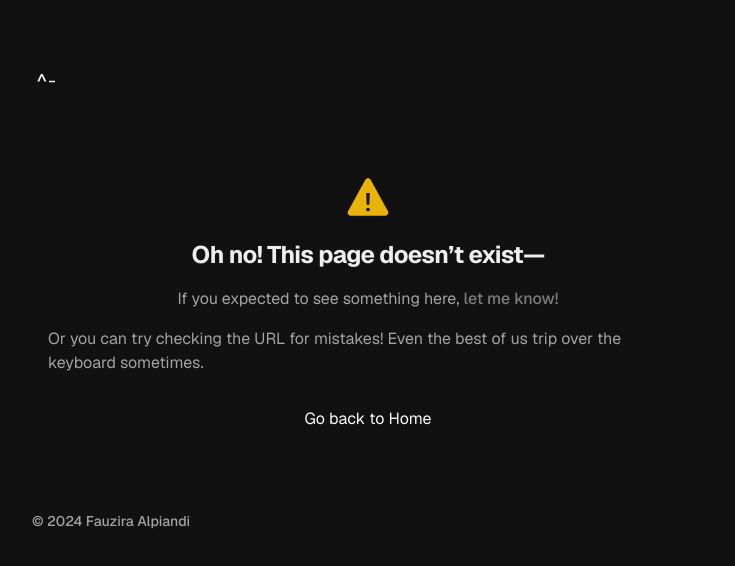
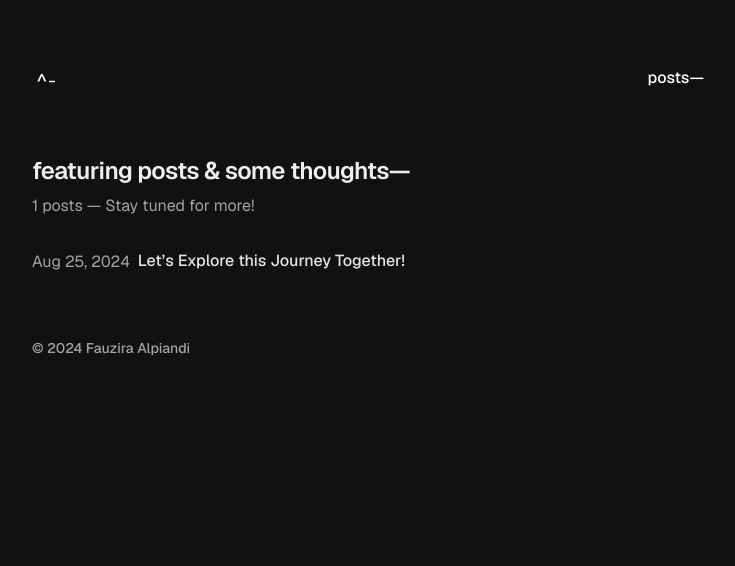
Before and after one commit to fauziralpiandi/zira.my.id, a Next.js app: page /posts in a window 1280 px wide. Before the commit this address had no page. Shown: the top 566 px of the page, without its empty margins (272-1007 px from the left). Built offline with nearby package versions, Linux system fonts and the light colour scheme.

Commit message:
refactoring

```diff
--- a/app/components/Navigation.tsx
+++ b/app/components/Navigation.tsx
@@ -6,7 +6,7 @@ import { site } from 'app/utils/constant'
 
 export function Navbar() {
   const pathname = usePathname()
-  const isBlogActive = pathname.startsWith('/blog')
+  const isBlogActive = pathname.startsWith('/posts')
 
   return (
     <aside className="pb-16">
@@ -19,12 +19,13 @@ export function Navbar() {
           <Logo />
         </Link>
         <Link
-          href="/blog"
+          href="/posts"
           className={`flex items-center font-medium text-neutral-400 nav-link ${
             isBlogActive ? 'current text-white' : ''
           }`}
           aria-current={isBlogActive ? 'page' : undefined}
         >
+          posts&mdash;
           {/* deeptalk */}
         </Link>
       </div>
--- a/app/components/Posts.tsx
+++ b/app/components/Posts.tsx
@@ -1,8 +1,8 @@
 import Link from 'next/link'
 import { formatDate } from 'app/utils/meta'
-import { getBlogPosts } from 'app/utils/helper'
+import { getPosts } from 'app/utils/helper'
 
-export interface BlogPostType {
+export interface PostType {
   slug: string
   metadata: {
     publishedAt: string
@@ -11,36 +11,31 @@ export interface BlogPostType {
   }
 }
 
-export interface BlogPostsProps {
+export interface PostsProps {
   recent?: number
   featured?: boolean
 }
 
-export async function BlogPosts({
-  recent,
-  featured = false,
-}: BlogPostsProps) {
-  let allBlogs: BlogPostType[] = []
+export async function MyPosts({ recent, featured = false }: PostsProps) {
+  let allPosts: PostType[] = []
   try {
-    allBlogs = (await getBlogPosts()).filter(Boolean) as BlogPostType[]
+    allPosts = (await getPosts()).filter(Boolean) as PostType[]
   } catch (error) {
-    console.error('Failed to fetch blog posts\u2014', error)
+    console.error('Failed to fetch posts\u2014', error)
     return (
       <div className="text-red-500">
-        Error&mdash; Unable to load blog posts. Please try again later.
+        Unable to load posts. Please try again later.
       </div>
     )
   }
 
-  if (!allBlogs.length) {
+  if (!allPosts.length) {
     return (
-      <div className="text-yellow-500">
-        Warning&mdash; No blog posts found. Check back soon for updates!
-      </div>
+      <div className="text-yellow-500">Check back soon for updates!</div>
     )
   }
 
-  const filteredBlogs = allBlogs
+  const filteredPosts = allPosts
     .filter((post) => !featured || post.metadata.isFeatured)
     .sort(
       (a, b) =>
@@ -51,11 +46,11 @@ export async function BlogPosts({
 
   return (
     <div>
-      {filteredBlogs.map((post) => (
+      {filteredPosts.map((post) => (
         <Link
           key={post.slug}
           className="flex flex-col my-4 space-y-2"
-          href={`/blog/${post.slug}`}
+          href={`/posts/${post.slug}`}
         >
           <div className="w-full flex flex-col md:flex-row space-x-0 md:space-x-2">
             <p className="text-neutral-400 tabular-nums">
--- a/app/layout.tsx
+++ b/app/layout.tsx
@@ -65,7 +65,7 @@ export default function RootLayout({
         GeistMono.variable,
       )}
     >
-      <body className="relative width-full px-8 pt-8 md:pt-16 pb-8 md:pb-16 antialiased">
+      <body className="relative width-full px-7 pt-8 md:pt-16 pb-8 md:pb-16 antialiased">
         <main className="relative max-w-2xl mx-auto">
           {/* Suspense for Navbar - holding your breath until it loads! */}
           <Suspense fallback={<div>Loading...</div>}>
--- a/app/page.tsx
+++ b/app/page.tsx
@@ -5,6 +5,7 @@ import { BiMoon } from 'react-icons/bi'
 import one from 'public/imgs/one.webp'
 import two from 'public/imgs/two.webp'
 import three from 'public/imgs/three.webp'
+import { MyPosts } from 'app/components/Posts'
 
 // TextBlock component for rendering styled text paragraphs
 // Perfect for when you want to say a lot but don’t want to overwhelm with too many words.
@@ -123,14 +124,14 @@ export default function Home() {
         {/* Descriptive text paragraphs */}
         {[
           `Do you really like bright objects at night? That\u2019s always the silliest question I\u2019ve ever heard. More annoying than those clouds that often block everything and force to hit me the hay early.`,
-          `200 notes might be more than enough to show how quiet a person like me can be, who just ends up wasting paper while always supporting Go Green, but here I am\u2014`,
+          `200 notes might be more than enough to show how quiet a person like me can be, but here I am,`,
           `Keep it flowing \u2014 Keep it simple, Stupid!`,
         ].map((text, index) => (
           <TextBlock key={index}>{text}</TextBlock>
         ))}
 
         <div className="flex w-full font-semibold my-4 animate-pulse">
-          {/*<BlogPosts featured />*/}
+          <MyPosts featured />
         </div>
       </div>
     </section>
--- a/app/blog/[slug]/page.tsx
+++ b/app/posts/[slug]/page.tsx
@@ -1,26 +1,26 @@
 import Image from 'next/image'
 import { notFound } from 'next/navigation'
 import { meta, formatDate } from 'app/utils/meta'
-import { getBlogPosts } from 'app/utils/helper'
+import { getPosts } from 'app/utils/helper'
 import { site } from 'app/utils/constant'
 import { FaRegClock } from 'react-icons/fa'
 import ReactMarkdown from 'react-markdown'
 import rehypeRaw from 'rehype-raw'
 
-// Let's define the type for your blog params. Because types are life.
-type BlogParams = {
+// Let's define the type for your post params. Because types are life.
+type PostParams = {
   slug: string
 }
 
 // This function generates all the fancy metadata.
-// It's basically making sure your blog post is Instagram-ready... but for Google.
+// It's basically making sure your post is Instagram-ready... but for Google.
 export async function generateMetadata({
   params,
 }: {
-  params: BlogParams
+  params: PostParams
 }) {
-  // Step 1: Fetch all the blog posts. Yes, all of them.
-  let posts = await getBlogPosts()
+  // Step 1: Fetch all the posts. Yes, all of them.
+  let posts = await getPosts()
   // Step 2: Try to find the post with the right slug. It's like playing hide and seek.
   let post = posts.find((post) => post.slug === params.slug)
 
@@ -49,7 +49,7 @@ export async function generateMetadata({
       description,
       type: 'article',
       publishedTime,
-      url: `${site.baseUrl}/blog/${post.slug}`,
+      url: `${site.baseUrl}/posts/${post.slug}`,
       images: [{ url: ogImage }],
     },
     twitter: {
@@ -61,14 +61,10 @@ export async function generateMetadata({
   }
 }
 
-// The main event. This function handles displaying the blog post.
-export default async function BlogPost({
-  params,
-}: {
-  params: BlogParams
-}) {
-  // Fetch all the blog posts again. (Déjà vu, anyone?)
-  let posts = await getBlogPosts()
+// The main event. This function handles displaying the post.
+export default async function PostPage({ params }: { params: PostParams }) {
+  // Fetch all the posts again. (Déjà vu, anyone?)
+  let posts = await getPosts()
   // Try to find the post by its slug.
   let post = posts.find((post) => post.slug === params.slug)
 
@@ -100,13 +96,13 @@ export default async function BlogPost({
             'image': post.metadata.image
               ? `${site.baseUrl}${post.metadata.image}`
               : `/og?title=${encodeURIComponent(post.metadata.title)}`,
-            'url': `${site.baseUrl}/blog/${post.slug}`,
+            'url': `${site.baseUrl}/posts/${post.slug}`,
           }),
         }}
       />
       <div className="mb-32 animate-in">
         <div className="flex flex-col gap-8">
-          {/* Blog post metadata (title, description, etc.). */}
+          {/* Post metadata (title, description, etc.). */}
           <div className="flex flex-col max-w-2xl gap-4">
             <h1 className="font-bold text-3xl leading-tight tracking-tight">
               {post.metadata.title} {/* Make it catchy! */}
--- a/app/blog/page.tsx
+++ b/app/posts/page.tsx
@@ -1,36 +1,34 @@
-import { getBlogPosts } from 'app/utils/helper'
-import { BlogPosts, BlogPostType } from 'app/components/Posts'
+import { getPosts } from 'app/utils/helper'
+import { MyPosts, PostType } from 'app/components/Posts'
 
 /* Let's keep it concise but intriguing */
 const stuff = 'featuring posts \u0026 some thoughts\u2014'
 
 export const metadata = {
-  title: 'Blog',
+  title: 'Posts',
   description: stuff,
 }
 
-export default async function Blog() {
+export default async function PostsPage() {
   /* What’s a blog without content? */
-  const blogPosts = await getBlogPosts()
+  const Posts = await getPosts()
 
   /* Only the good stuff survives */
-  const allBlogs: BlogPostType[] = blogPosts.filter(
-    Boolean,
-  ) as BlogPostType[]
+  const allPosts: PostType[] = Posts.filter(Boolean) as PostType[]
 
   return (
     <section>
       <div className="animate-in">
         <div className="mb-8">
-          <h1 className="font-semibold text-2xl leading-tight tracking-tight">
+          <h1 className="font-semibold text-2xl leading-tight tracking-tight mb-2">
             {stuff} {/* Bringing that meta desc. into the spotlight */}
           </h1>
           <p className="text-neutral-400">
-            {allBlogs.length} posts &mdash; Stay tuned for more!
+            {allPosts.length} posts &mdash; Stay tuned for more!
             {/* Because we’ve got more content coming, right? */}
           </p>
         </div>
-        <BlogPosts /> {/* Rendering the blog posts like a pro */}
+        <MyPosts /> {/* Rendering the posts like a pro */}
       </div>
     </section>
   )
--- a/app/utils/helper.ts
+++ b/app/utils/helper.ts
@@ -100,9 +100,9 @@ async function getMarkdownData(
 
 // Retrieve all the blog posts from the posts directory.
 // Because what’s a blog without blog posts? Just a sad empty shell!
-export async function getBlogPosts(): Promise<
+export async function getPosts(): Promise<
   Array<{ metadata: PostMetadata; slug: string; content: string }>
 > {
-  const postsDir = path.join(process.cwd(), 'posts')
+  const postsDir = path.join(process.cwd(), 'posted')
   return getMarkdownData(postsDir)
 }
--- a/package.json
+++ b/package.json
@@ -1,4 +1,5 @@
 {
+  "name": "authors-homepage",
   "author": "fauziralpiandi",
   "private": true,
   "scripts": {
@@ -9,7 +10,7 @@
   },
   "dependencies": {
     "@tailwindcss/typography": "^0.5.14",
-    "@types/node": "22.5.0",
+    "@types/node": "22.5.1",
     "@types/react": "18.3.4",
     "@types/react-dom": "18.3.0",
     "autoprefixer": "^10.4.20",
--- /dev/null
+++ b/posted/introduce.md
@@ -0,0 +1,72 @@
+---
+title: 'Let’s Explore this Journey Together!'
+summary: 'Here it is—the new and improved space are just a click away.'
+author: 'Fauzira Alpiandi'
+publishedAt: '2024-08-25T11:33:00+07:00'
+image: '/introduce/featured.webp'
+isFeatured: 'true'
+---
+
+## Reflections
+
+Developer juga butuh refleksi dan bagi Saya, menulis adalah cara sempurna untuk melepaskan diri dari rutinitas dan menemukan kembali kreativitas yang terkadang lepas. Dalam prosesnya, tidak hanya mengekspresikan pikiran, tetapi juga meresapi pengalaman yang telah dilalui, mengubahnya menjadi catatan berharga.
+
+> Menulis adalah bentuk refleksi yang berarti.
+
+Saya selalu punya banyak catatan dan tulisan yang tersebar. Entah pengalaman sehari-hari, ide yang muncul tiba-tiba, pemikiran yang ingin segera dituangkan, dan pengalaman yang wajib diabadikan. Menulis semua itu selalu jadi kepuasan tersendiri, meskipun sebagian besar akhirnya hanya terkumpul di sudut folder yang berdebu. Sayang kalau catatan-catatan itu hanya berakhir menjadi arsip yang terlupakan.
+
+![my notes](/introduce/IMG_20240825_075635.jpg)
+
+But lately, I’ve been thinking,
+
+> What if these notes could actually mean something to someone else?
+
+Bagaimana kalau berbagi ide-ide ini bisa membuka percakapan, memberikan wawasan, atau bahkan sekadar menyuguhkan momen dan hiburan bagi banyak orang?
+
+Tulisan-tulisan ini bukan hanya untuk diri Saya sendiri, tetapi mungkin juga bisa menarik bagi orang lain. Bayangkan, sebuah pemikiran sederhana yang tertuang di waktu senggang, bisa menjadi bahan renungan atau inspirasi. Membagikan tulisan-tulisan ini ke khalayak luas bukan hanya tentang berbagi, tetapi juga tentang menghubungkan. Sounds interesting, right?
+
+> I want to create a space where my thoughts can resonate with yours, where we can explore ideas together, and maybe even challenge each other’s perspectives.
+
+Karena, pada akhirnya, menulis adalah tentang berbagi pengalaman dan membuka ruang untuk dialog.
+
+Namun, lebih dari itu, penting juga untuk memberikan pengalaman yang lebih seru dan engaging. Saya ingin memastikan bahwa apa yang Saya tampilkan benar-benar bisa dinikmati. Oleh karena itu, Saya merasa perlu untuk membuat sebuah **Space** baru dengan perubahan besar dari yang sebelumnya, sebagai rumah yang layak. Tampilan yang lebih segar dan rapi. Tentunya, berencana untuk menambahkan beberapa meta untuk setiap postingannya, tapi yang terimplementasikan saat ini baru reading time dan words count. Mungkin selanjutnya, view count yang memang agak rumit jika sudah membahasa database. Tapi Saya percaya setiap interaksi itu penting, dan angka yang bertambah pun bisa menjadi motivasi tersendiri. Let’s Rock!
+
+## Developments
+
+Saya menggunakan beberapa sumber daya dan teknologi (Tech Stack) yang mendukung performa, aksesibilitas, dan fungsionalitas dalam pengembangan. Untuk menciptakan komponen UI/UX yang lebih dinamis dan aman, pilihan terbaik adalah <a href="https://react.dev/" target="_blank" rel="noopener noreferrer">React</a> dan <a href="https://typescriptlang.org/" target="_blank" rel="noopener noreferrer">TypeScript</a>. Kombinasi mereka memungkinkan untuk menulis kode yang lebih terstruktur dan mudah dipelihara, serta mengurangi kemungkinan kesalahan melalui fitur-fitur <a href="https://www.typescriptlang.org/docs/handbook/type-checking-javascript-files.html" target="_blank" rel="noopener noreferrer">Type-checking</a> atau <a href="https://www.typescriptlang.org/tsconfig/#strict" target="_blank" rel="noopener noreferrer">Strict Mode</a> yang disediakan.
+
+Sebagai framework utama, <a href="https://nextjs.org/" target="_blank" rel="noopener noreferrer">Next.js</a> bisa jadi andalan yang menawarkan kemampuan <a href="https://nextjs.org/docs/pages/building-your-application/rendering/server-side-rendering" target="_blank" rel="noopener noreferrer">Server-side Rendering</a>, ini tidak hanya memberikan pengalaman pengguna yang lebih cepat, tetapi juga meningkatkan SEO dengan kemungkinan konten diindeks lebih baik oleh mesin pencari. Framework ini juga menawarkan fitur-fitur canggih seperti routing otomatis dan optimasi gambar, yang membuat pengembangan aplikasi jadi lebih efisien.
+
+Untuk styling, <a href="https://tailwindcss.com/" target="_blank" rel="noopener noreferrer">Tailwind CSS</a> menjadi pilihan setia. Karena pendekatan <a href="https://tailwindcss.com/docs/utility-first" target="_blank" rel="noopener noreferrer">Utility-first</a> yang ditawarkannya, Saya dapat membangun antarmuka pengguna yang responsif dan menarik dengan cepat. Memungkinkan untuk menulis CSS yang lebih bersih dan terorganisir, sehingga bisa lebih fokus pada pengembangan fungsionalitas daripada menghabiskan waktu untuk menulis style dari awal, tapi tetap harus menggunakan inline CSS :)
+
+Di sisi backend khususnya rencana untuk sistem view count, ada <a href="https://www.postgresql.org/about/" target="_blank" rel="noopener noreferrer">PostgreSQL</a> sebagai basis data yang dikenal sebagai sistem manajemen basis data yang handal dan kuat, ideal untuk menyimpan informasi dan konten blog. Keandalannya dalam menangani transaksi dan kemampuannya untuk melakukan <a href="https://en.m.wikipedia.org/wiki/Query_language" target="_blank" rel="noopener noreferrer">Query</a> kompleks menjadikannya pilihan yang tepat untuk proyek ini.
+
+Keseluruhannya, dihosting di <a href="https://vercel.com/home/" target="_blank" rel="noopener noreferrer">Vercel</a> yang dikenal memberikan kecepatan dan performa optimal untuk aplikasi berbasis **Next.js**. Infrastruktur yang canggih dan keandalan **CDN**-nya memastikan bahwa aplikasi dapat diakses dengan cepat dari berbagai lokasi, meningkatkan pengalaman pengguna secara keseluruhan.
+
+Dan jangan lupakan kopi yang selama ini selalu menemani proses pengembangan! Yang meskipun proses ini rumit, penuh tantangan, hingga gempuran build yang gagal. Tapi itu alasan Saya menyukainya (lebih).
+
+## Monochrome 1E
+
+Menciptakan **Monochrome 1E** adalah perjalanan yang membawa Saya lebih dekat dengan apa yang Saya percaya—bahwa keindahan sejati terletak pada pengendalian dan kesederhanaan,
+
+Tema yang menggabungkan kekuatan kontras dengan estetika minimalis, dirancang khusus bagi mereka yang menghargai keindahan dalam kesederhanaan. Warna hitam pekat (#111) dan putih lembut (#EEE), menawarkan pengalaman visual yang lebih tajam dan bersih, penekanan kuat pada konten tanpa gangguan dari elemen warna yang berlebihan. Ini bukan hanya sekadar hitam dan putih—ini adalah eksplorasi tentang bagaimana dua warna dasar ini dapat menghasilkan desain yang elegan dan profesional.
+
+Tingkat kontras dengan rasio 16.27:1, ini melampaui standar minimal untuk aksesibilitas. Teks akan selalu mudah dibaca, bahkan dalam kondisi cahaya yang buruk, dan bahwa setiap elemen pada halaman dapat dilihat dengan jelas oleh semua pengguna, termasuk mereka yang memiliki gangguan penglihatan, (tidak berlaku bagi yang sudah dibutakan oleh cinta).
+
+Setiap detail diperhitungkan, mulai dari tipografi yang ramping dan modern, hingga elemen UI yang memanfaatkan gradasi abu-abu yang dihasilkan dari campuran hitam dan putih atau melalui pengaturan opacity yang cermat untuk mendukung konten utama tanpa terganggu oleh dekorasi visual yang tidak perlu.
+
+> Simplicity is key, less is more.
+
+Kali ini, Saya benar-benar fokus pada detail. Mulai dari transisi halaman yang lebih halus, navigasi yang lebih intuitif, sampai pemilihan font yang selektif— and it’s all in the details! Juga, peningkatan performa dan aksesibilitas agar lebih cepat diakses, baik dari perangkat mobile maupun desktop.
+
+![lighthouse](/introduce/IMG_20240825_075746.jpg)
+
+Oh, and one more thing—mungkin draft bakalan bertahap. Selain agar kalian bisa menikmati setiap postingan dengan lebih baik, Saya juga sekalian memantau respon database. Selain karena masih tahap program, Saya juga harus berhati-hati, jika semua postingan dilempar semuanya sekaligus, bukan tidak mungkin server akan mengalami tekanan yang berujung pada down atau yang lebih tidak baik adalah **Error**. Terlalu berisiko karena beban tumpukan, keterbatasan sumber daya untuk pemintaan sekaligus yang berujung timeout, locking, contention, dan kualitas kode jika tidak dioptimalkan dengan baik, kode yang mengelola penambahan data bisa menjadi kurang efisien dan memperlambat proses. Jadi, Saya lebih memilih pendekatan bertahap agar semuanya berjalan lancar tanpa hambatan yang berarti. Jalan bareng-bareng, sedikit tapi pasti.
+
+> So, here it is—the new and improved space, where my thoughts, ideas, and experiences are just a click away.
+
+Setiap tulisan di sini adalah refleksi dari apa yang Saya rasakan, pikirkan, dan alami. Thanks, sudah menyempatkan waktu untuk membaca, dan Saya harap siapapun yang menikmati bisa menemukan sesuatu yang menarik di sini.
+
+> Let’s explore this journey together!
+
+![debug](/introduce/IMG_20240825_080647.jpg)
--- a/tailwind.config.ts
+++ b/tailwind.config.ts
@@ -2,7 +2,7 @@ import type { Config } from 'tailwindcss'
 import typography from '@tailwindcss/typography'
 
 export default {
-  content: ['./app/**/*.{ts,tsx}', './posts/**/*.md'],
+  content: ['./app/**/*.{ts,tsx}', './posted/**/*.md'],
   theme: {
     screens: {
       'sm': '640px',
```
Also changed, not shown: 1 other file (tests, documents, lock files or other folders).
